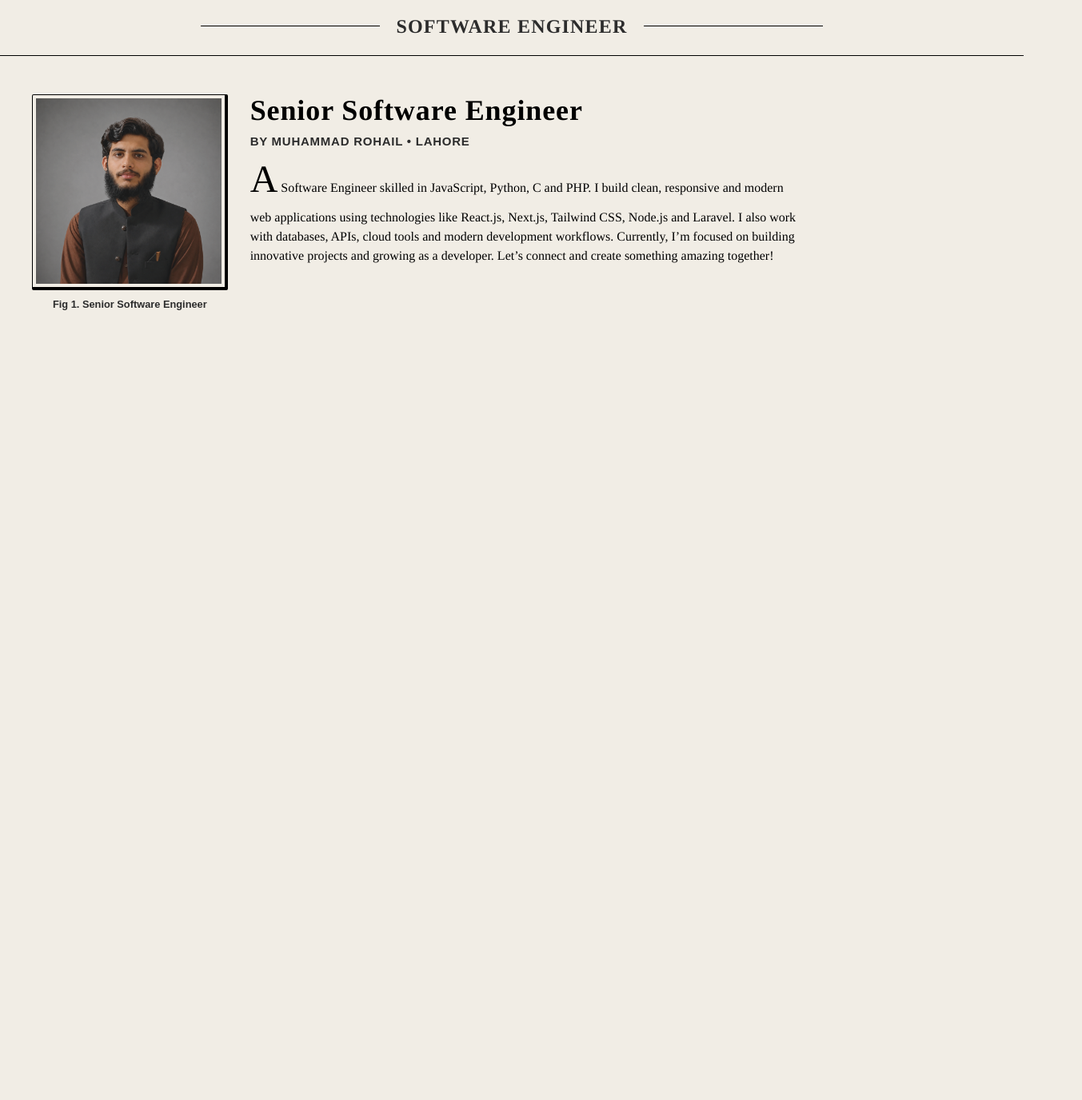
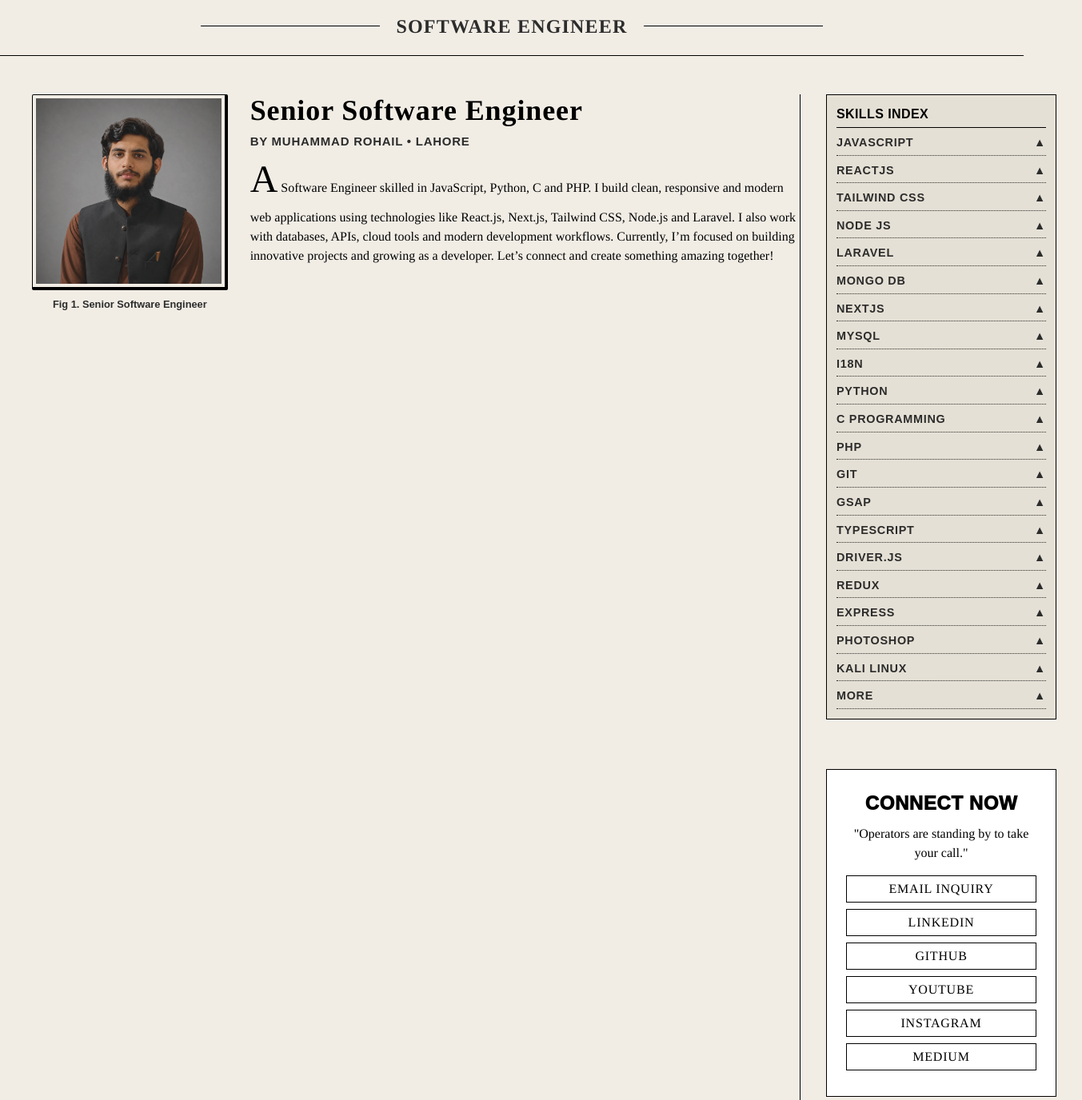
Before and after one commit to rohail332/dev-times, a React (Vite) app: page / in a window 1280 px wide. Shown: the part 148-1524 px from the top of the page at 80% size, 1353 px wide, since content can reach past the window. Before the commit the page ends 800 px from the top, so only its background shows below. Built offline with nearby package versions, Linux system fonts and the light colour scheme.

Commit message:
add Side bar

```diff
--- a/src/App.jsx
+++ b/src/App.jsx
@@ -1,5 +1,7 @@
 import Navbar from "./Components/Navbar";
 import HeroSection from "./Components/HeroSection";
+
+import AsideBar from "./Components/SideBar";
 
 function App() {
 
@@ -26,7 +28,7 @@ function App() {
         </div>
       </div>
 
-      {/* div for components hero timeline projects and aside */}
+      {/* div for components hero timeline projects and side */}
       <div className="main-div fl not-first-of-type:flex max-sm:flex-col max-md:flex-col max-lg:flex-col ">
 
         {/* left side components*/}
@@ -37,6 +39,7 @@ function App() {
 
         {/* right side components*/}
         <div className="right-side">
+          <AsideBar />
         </div>
 
       </div>
--- /dev/null
+++ b/src/Components/AsideBar.jsx
@@ -0,0 +1,21 @@
+import Skills from "./Skills"
+import ContactInformation from "./ContactInformation"
+const AsideBar = () => {
+    return (
+        <>
+            <div className="main-div fle border-l h-[98%]  px-8 mt-12 pb-1 max-sm:border-l-0 max-md:border-l-0 max-lg:border-l-0 flex flex-col justify-between  items-center">
+
+                {/* skills */}
+                <Skills />
+
+                {/* Connect */}
+                <ContactInformation/>
+
+
+            </div>
+
+        </>
+    )
+}
+
+export default AsideBar
--- /dev/null
+++ b/src/Components/ContactInformation.jsx
@@ -0,0 +1,30 @@
+
+const ContactInformation = () => {
+
+    const info = [
+        { id: 1, name: 'Email Inquiry', value: 'mailto:rohailtahir332@gmail.com' },
+        { id: 2, name: 'Linkedin', value: 'https://www.linkedin.com/in/muhammad-rohail-3457432b4/' },
+        { id: 3, name: 'GITHUB', value: 'https://www.github.com/rohail332' },
+        { id: 4, name: 'youtube', value: 'https://www.youtube.com/@OctoKnowz' },
+        { id: 5, name: 'Instagram', value: 'https://www.instagram.com/rohailtahir31' },
+        { id: 6, name: 'Medium', value: 'https://medium.com/@rohailtahir332' },
+    ]
+
+    return (
+        <>
+            <div className="bg-white border mt-10 p-6 text-center w-[18rem] max-sm:w-[21.6rem] fl-w max-md:w-[42.2rem] items-center max-lg:w-188">
+                <div className=" text-[1.5rem] font-[1000] tracking-wide uppercase ">Connect Now</div>
+                <p className="times mt-2"> "Operators are standing by to take your call."</p>
+                <div className="mt-4 flex flex-col">
+                    {info.map((data) => {
+                        return <div key={data.id}>
+                            <button onClick={() => { window.open(data.value, "_blank") }} className="border uppercase tracking-wider py-1 mb-2 w-full times cursor-pointer hover:bg-black hover:text-[#F1EDE5]">{data.name}</button>
+                        </div>
+                    })}
+                </div>
+            </div>
+        </>
+    )
+}
+
+export default ContactInformation
--- /dev/null
+++ b/src/Components/SideBar.jsx
@@ -0,0 +1,21 @@
+import Skills from "./Skills"
+import ContactInformation from "./ContactInformation"
+const AsideBar = () => {
+    return (
+        <>
+            <div className="main-div fle border-l h-[98%]  px-8 mt-12 pb-1 max-sm:border-l-0 max-md:border-l-0 max-lg:border-l-0 flex flex-col justify-between  items-center">
+
+                {/* skills */}
+                <Skills />
+
+                {/* Connect */}
+                <ContactInformation/>
+
+
+            </div>
+
+        </>
+    )
+}
+
+export default AsideBar
--- /dev/null
+++ b/src/Components/Skills.jsx
@@ -0,0 +1,48 @@
+
+const Skills = () => {
+
+    const skills = [
+        { id: 1, name: 'JavaScript' },
+        { id: 2, name: 'Reactjs' },
+        { id: 3, name: 'Tailwind CSS' },
+        { id: 4, name: 'Node js' },
+        { id: 5, name: 'Laravel' },
+        { id: 6, name: 'Mongo DB' },
+        { id: 7, name: 'Nextjs' },
+        { id: 8, name: 'MySQL' },
+        { id: 9, name: 'I18N' },
+        { id: 10, name: 'Python' },
+        { id: 11, name: 'C Programming' },
+        { id: 12, name: 'PHP' },
+        { id: 13, name: 'Git' },
+        { id: 14, name: 'gsap' },
+        { id: 15, name: 'typescript' },
+        { id: 16, name: 'DRIVER.JS' },
+        { id: 17, name: 'REDUX' },
+        { id: 18, name: 'Express' },
+        { id: 19, name: 'photoshop' },
+        { id: 20, name: 'kali linux' },
+        { id: 21, name: 'More' }
+    ]
+
+    return (
+        <>
+
+            <div className="skills bg-[#E5E0D5] border p-3 w-[18rem] max-sm:w-[21.6rem]  max-md:w-[42.2rem] items-center max-lg:w-188 fl-w">
+                <h1 className="border-b uppercase font-black tracking-wide pb-1">Skills Index</h1>
+
+                <div className="skills-list uppercase text-[0.9rem] font-semibold tracking-wider light items-center">
+                    {skills.map((skill) => {
+                        return <div className="flex justify-between border-b pb-1 mt-2 border-dotted" key={skills.id}>
+                            <h4>{skill.name}</h4>
+                            <div>▲</div>
+                        </div>
+                    })}
+                </div>
+            </div>
+
+        </>
+    )
+}
+
+export default Skills
```
